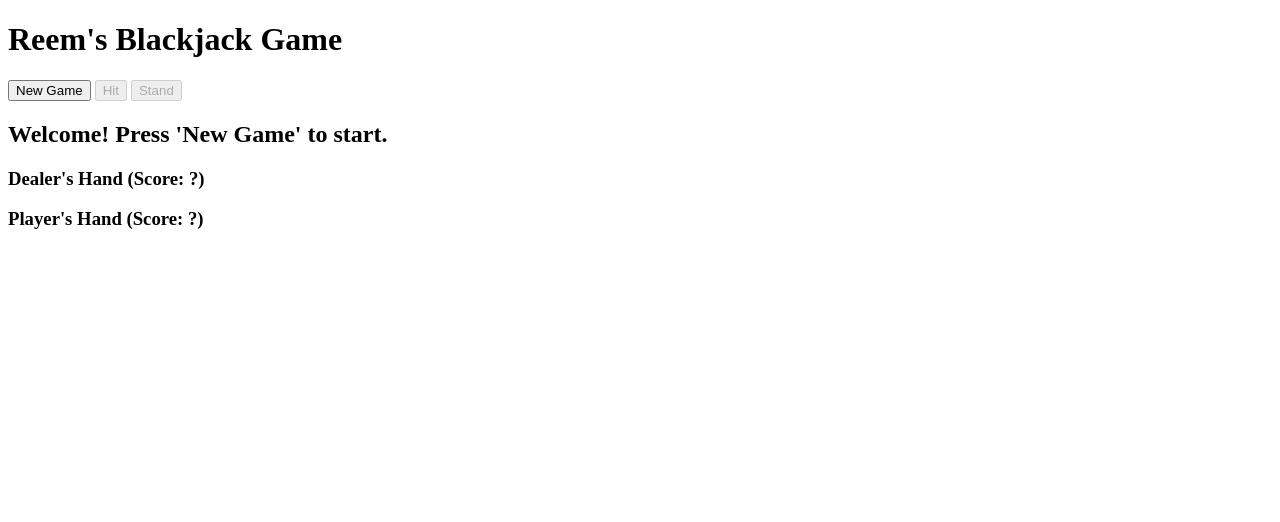
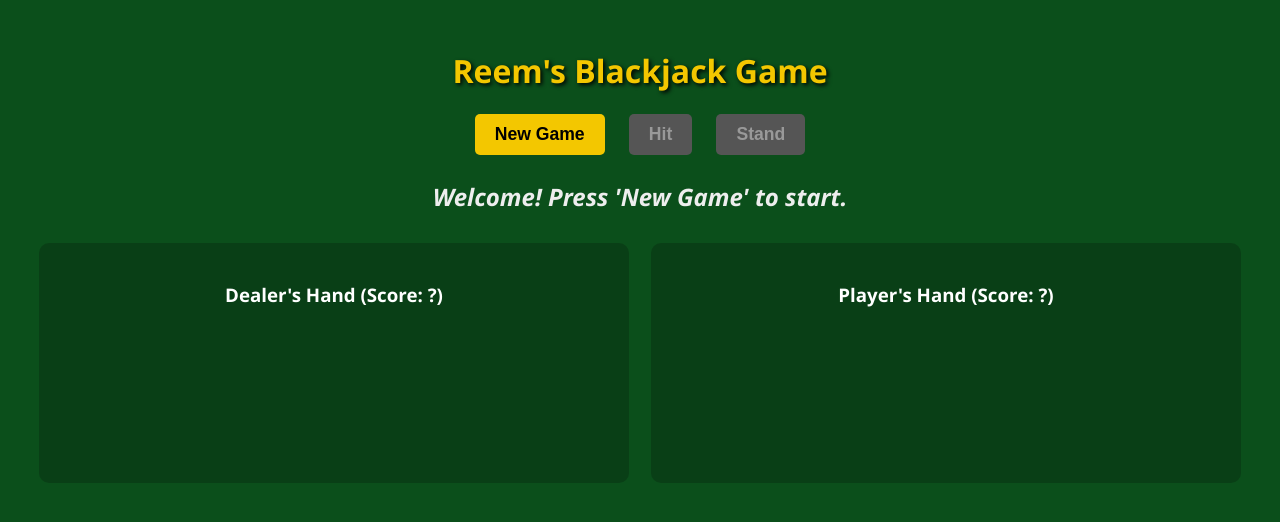
Before and after one commit to ReemSchur/blackjack-project, a website: page public/index.html in a window 1280 px wide. Drawn offline with Linux system fonts and the light colour scheme.

Commit message:
Add styling to blackjack game

```diff
--- a/public/index.html
+++ b/public/index.html
@@ -4,7 +4,8 @@
     <meta charset="UTF-8">
     <meta name="viewport" content="width=device-width, initial-scale=1.0">
     <title>Reem's Blackjack</title>
-    </head>
+    <link rel="stylesheet" href="style.css">
+</head>
 <body>
 
     <h1>Reem's Blackjack Game</h1>
--- /dev/null
+++ b/public/style.css
@@ -0,0 +1,99 @@
+/* --- Basic Page Styling --- */
+body {
+    font-family: 'Segoe UI', Tahoma, Geneva, Verdana, sans-serif;
+    background-color: #0b4f1b; /* Dark green casino table color */
+    color: #ffffff; /* White text */
+    text-align: center;
+    padding: 20px;
+}
+
+h1 {
+    color: #f3c700; /* Gold color for the title */
+    text-shadow: 2px 2px 4px #000;
+}
+
+h2 {
+    font-style: italic;
+    color: #eeeeee;
+}
+
+/* --- Game Controls (Buttons) --- */
+#game-controls {
+    margin-bottom: 25px;
+}
+
+button {
+    font-size: 1.1em;
+    padding: 10px 20px;
+    margin: 0 10px;
+    border: none;
+    border-radius: 5px;
+    cursor: pointer;
+    background-color: #f3c700; /* Gold */
+    color: #000000;
+    font-weight: bold;
+    transition: background-color 0.2s;
+}
+
+button:hover {
+    background-color: #ffe680; /* Lighter gold on hover */
+}
+
+button:disabled {
+    background-color: #555555;
+    color: #999999;
+    cursor: not-allowed;
+}
+
+/* --- Game Area Layout --- */
+#game-area {
+    display: flex;
+    justify-content: space-around; /* Put space between player/dealer */
+    align-items: flex-start;
+    margin-top: 30px;
+}
+
+#player-area, #dealer-area {
+    background-color: rgba(0, 0, 0, 0.2); /* Semi-transparent black background */
+    padding: 20px;
+    border-radius: 10px;
+    width: 45%;
+    min-height: 200px; /* Make sure they have some height */
+}
+
+/* --- Card Styling --- */
+#player-cards, #dealer-cards {
+    display: flex;
+    flex-wrap: wrap; /* Allow cards to wrap to next line if needed */
+    gap: 10px; /* Space between cards */
+    min-height: 100px; /* Placeholder space for cards */
+}
+
+/* This is the style for a single card */
+.card {
+    width: 80px;
+    height: 120px;
+    padding-top: 10px;
+    border: 1px solid #aaa;
+    border-radius: 8px;
+    background-color: #ffffff; /* White card */
+    color: #000000; /* Black text */
+    font-size: 2.5em; /* Big rank */
+    font-weight: bold;
+    box-shadow: 3px 3px 5px rgba(0, 0, 0, 0.3);
+    text-align: center;
+}
+
+/* Special class for red cards (Hearts/Diamonds) */
+.card.red {
+    color: #FF0000; /* Red text */
+}
+
+/* Special class for the dealer's hidden card */
+.card.card-back {
+    background-color: #3e0a0a; /* Dark red back */
+    color: #b0a000;
+    font-size: 5em;
+    padding-top: 0;
+    line-height: 120px;
+}
```
